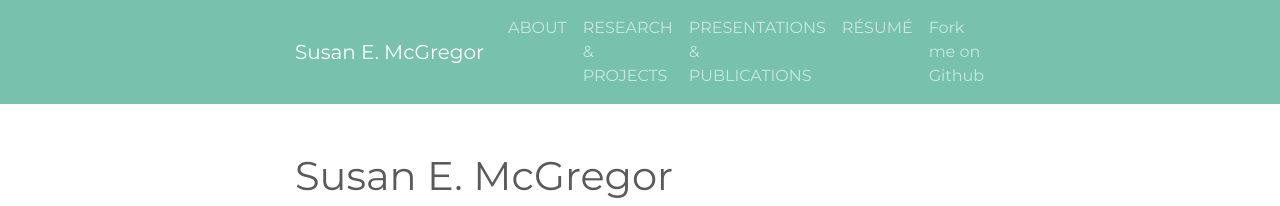
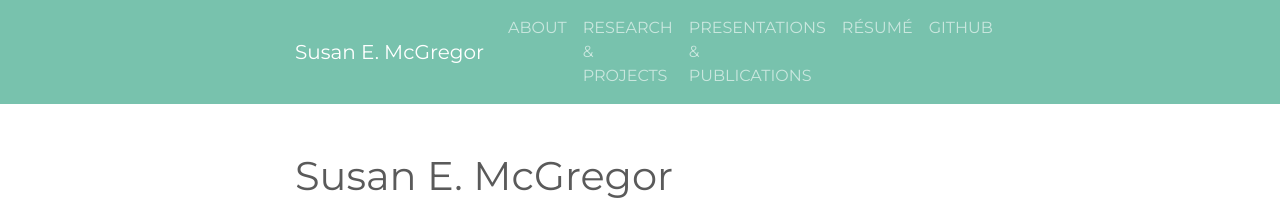
Before and after one commit to susanemcg/susanemcg.github.io, a Jekyll site: the page built from index.md, in a window 1280 px wide. Shown: the top 206 px of the page. Built offline with Jekyll 4.4.1, drawn with Linux system fonts in a browser that asks for light colours.

Commit message:
Update header.html

```diff
--- a/_includes/header.html
+++ b/_includes/header.html
@@ -18,7 +18,7 @@
           {%- endif -%}
         {% endfor -%}
         <li class="nav-item">
-          <a class="nav-link" href="{{ site.github.repository_url }}">Fork me on Github</a>
+          <a class="nav-link" href="{{ site.github.repository_url }}">GITHUB</a>
         </li>
       </ul>
     </div>
```
